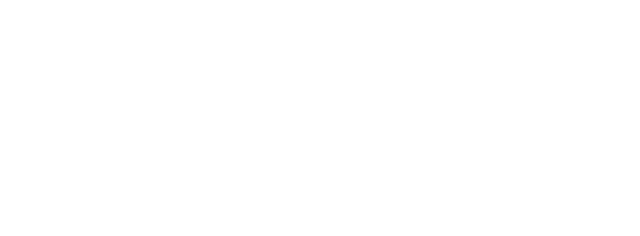
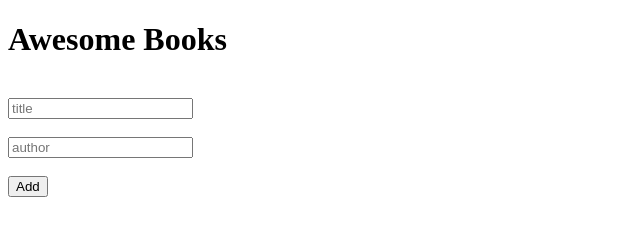
Before and after one commit to menyagah/AwesomeBooks, a plain HTML site: page index.html in a window 1280 px wide. Shown: the whole page, without its empty margins (0-640 px from the left). Drawn offline with Linux system fonts and the light colour scheme.

Commit message:
Add markup for input fields, button and classes for elements

```diff
--- a/index.html
+++ b/index.html
@@ -7,6 +7,17 @@
     <title>Document</title>
 </head>
 <body>
+    <main>
+        <h1>Awesome Books</h1><br>
+        <div class="input-data">
+
+        </div>
+        <input type="text" class="input-title" placeholder="title"><br>
+        <br>
+        <input type="text" class="input-author" placeholder="author"><br>
+        <br>
+        <button class="add-btn">Add</button>
+    </main>
     <script src="app.js"></script>
 </body>
 </html>
```
